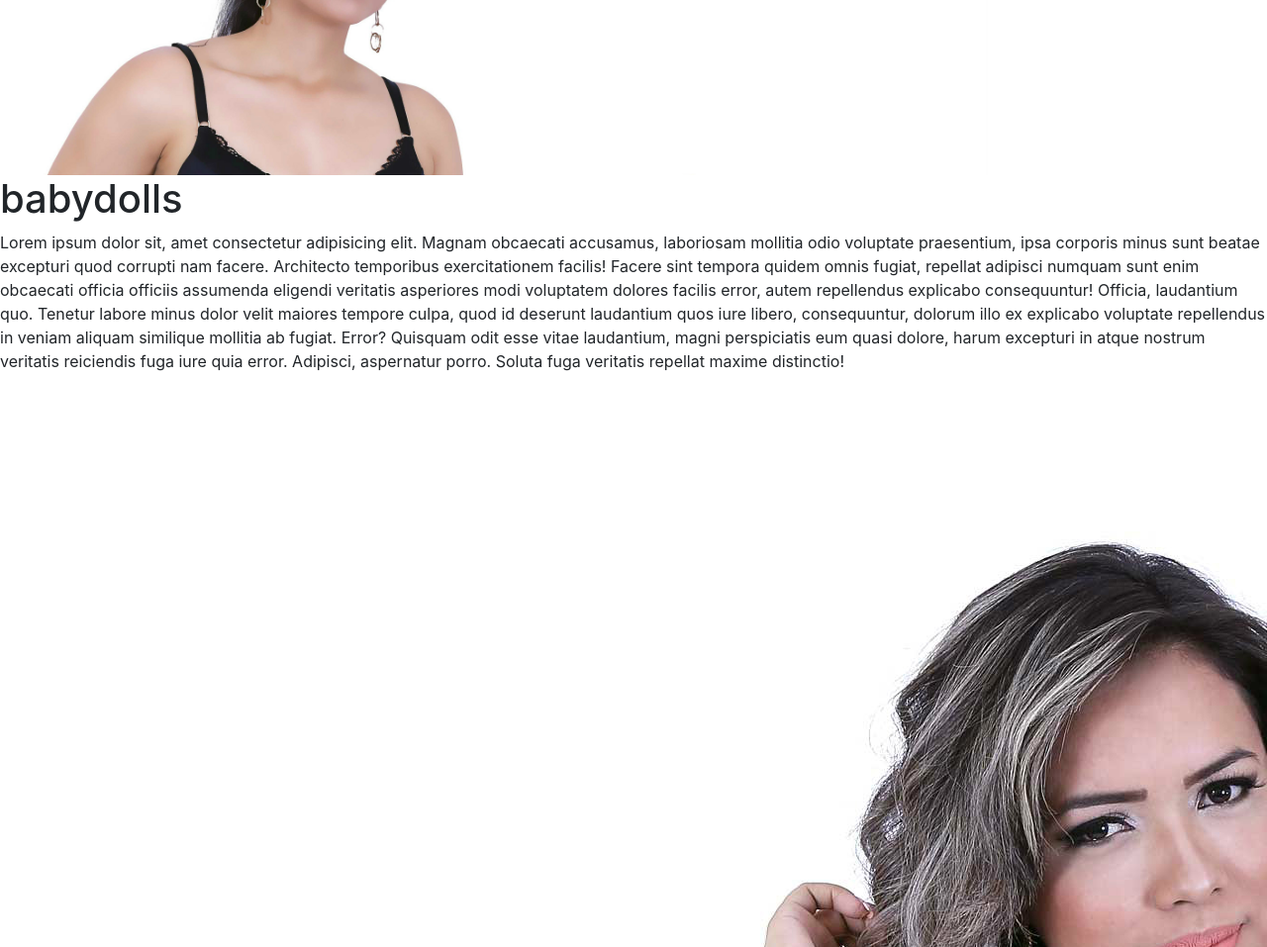
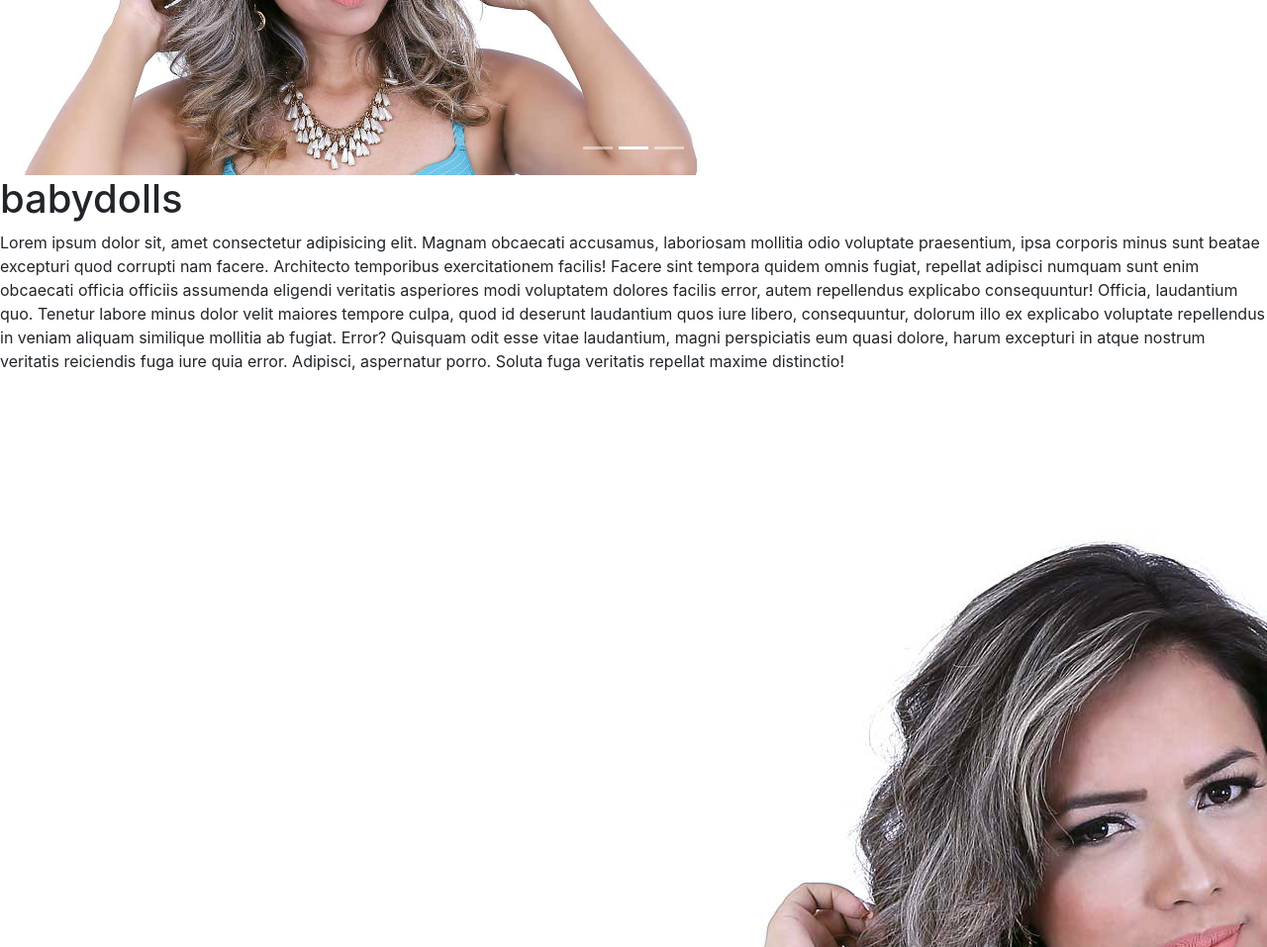
Before and after one commit to ItaloQroz/MIAMO, a plain HTML site: page index.html in a window 1280 px wide. Shown: the part 741-1698 px from the top of the page at 99% size. Drawn offline with nearby package versions, Linux system fonts and the light colour scheme.

Commit message:
carousel

```diff
--- a/estilos/style.css
+++ b/estilos/style.css
@@ -6,6 +6,7 @@
     height: 60vh;
 
 }
+
 
 #carouselExampleIndicators .carousel-caption {
     top:35%;
--- a/index.html
+++ b/index.html
@@ -64,7 +64,7 @@
               <div class="carousel-item active">
                 <img
                   class="d-block w-100"
-                  src="img/04.jpg"
+                  src="img/10.jpg"
                   alt="Primeiro Slide"
                 />
                 <div class="carousel-caption d-none d-md-block">
```
Also changed, not shown: img/IMG_0509_google_fotos_capa.png (added).
